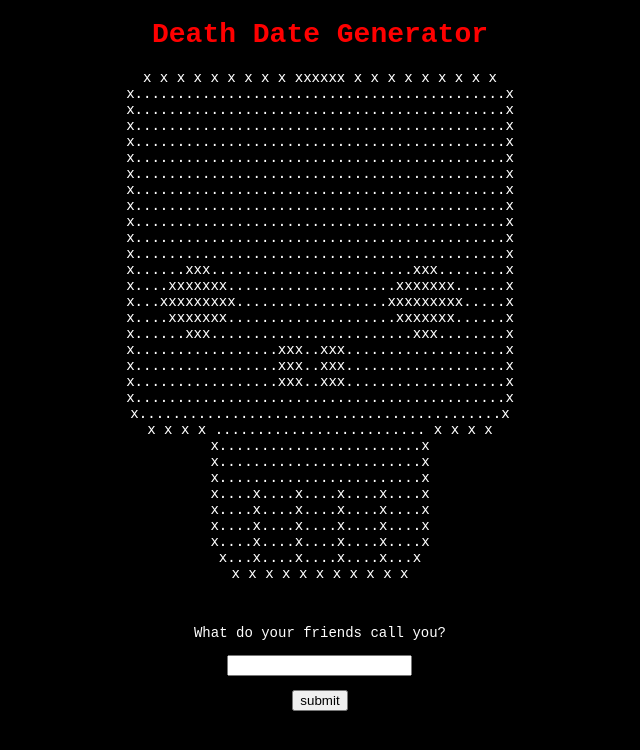
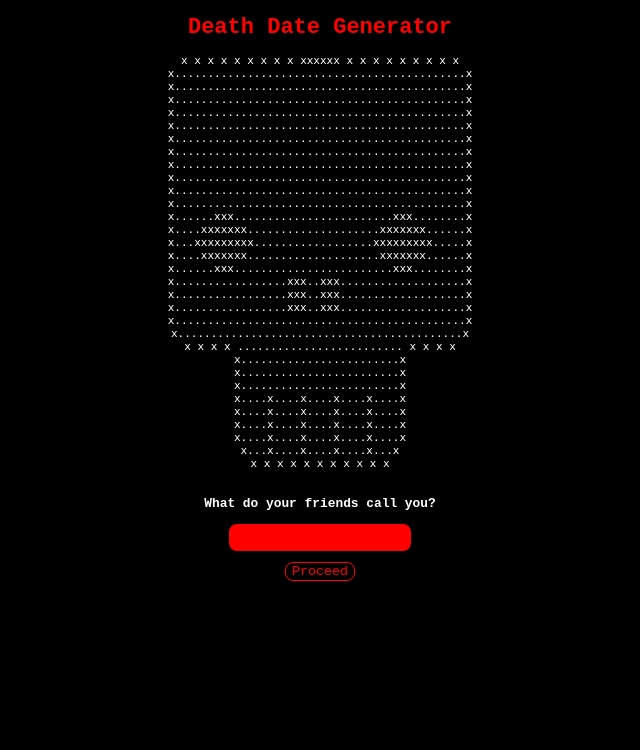
Before and after one commit to heidijiang/death-clock-2, a Flask app: page / in a window 1280 px wide. Shown: the top 750 px of the page, without its empty margins (320-960 px from the left). Run offline with Flask 2, Linux system fonts and the light colour scheme.

Commit message:
improve form

```diff
--- a/static/styles/main.css
+++ b/static/styles/main.css
@@ -4,23 +4,47 @@ body {
     padding: 0;
     color: white;
     font-family: 'Courier New', Courier, monospace;
-    font-size: 14px;
+    font-size: 11px;
     background: black;
     background-repeat: no-repeat;
     background-attachment: fixed;
     text-align: center;
 }
 
-form {
-    display: inline-block;
+
+input {
+    background: red;
+    color: white;
+    font-family: 'Courier New', Courier, monospace;
+    border: 5px solid red;
+    border-radius: 8px;
+    box-shadow: 0px;
+    text-shadow: none;
 }
 
-#wrapper .ui-input-text {
-    border: none;
-    border-color: transparent;
+*:focus {
+    outline: none;
+}
+
+input[type=submit] {
+    background: black;
+    color: red;
+    font-family: 'Courier New', Courier, monospace;
+    border: 1px solid red;
+    border-radius: 8px;
+    box-shadow: 0px;
+    text-shadow: none;
 }
 
 h1 {
     color: red;
     font-family: 'Courier New', Courier, monospace;
 }
+
+h2 {
+    color: red;
+}
+
+h3 {
+    color: white;
+}
--- a/templates/current_age.html
+++ b/templates/current_age.html
@@ -3,9 +3,9 @@
 
 <form action="{{ url_for('calculate') }}" method="post">
     <div id="wrapper">
-        <p>And for how many years would you like to have lived at the time of your death?</p>
+        <h3>And for how many years would you like to have lived at the time of your death?</h3>
         <p><input type="number" name="desired_age" /></p>
-        <p><input type="submit" value="submit" /></p>
+        <p><input type="submit" value="Proceed" /></p>
     </div>
 </form>
 
--- a/templates/index.html
+++ b/templates/index.html
@@ -3,9 +3,9 @@
 
 <form action="{{ url_for('name') }}" method="post">
     <div id="wrapper">
-        <p>What do your friends call you?</p>
+        <h3>What do your friends call you?</h3>
         <p><input type="text" name="name" id="name" /></p>
-        <p><input type="submit" value="submit" /></p>
+        <p><input type="submit" value="Proceed" /></p>
     </div>
 </form>
 
--- a/templates/name.html
+++ b/templates/name.html
@@ -3,9 +3,9 @@
 
 <form action="{{ url_for('current_age') }}" method="post">
     <div id="wrapper">
-        <p>Hello, {{name}}, for how many years have you lived?</p>
+        <h3>Hello, {{name}}, for how many years have you lived?</h3>
         <p><input type="number" name="current_age" /></p>
-        <p><input type="submit" value="submit" /></p>
+        <p><input type="submit" value="Proceed" /></p>
     </div>
 </form>
 
```
Also changed, not shown: templates/calculate.html (+4 -4 lines).
